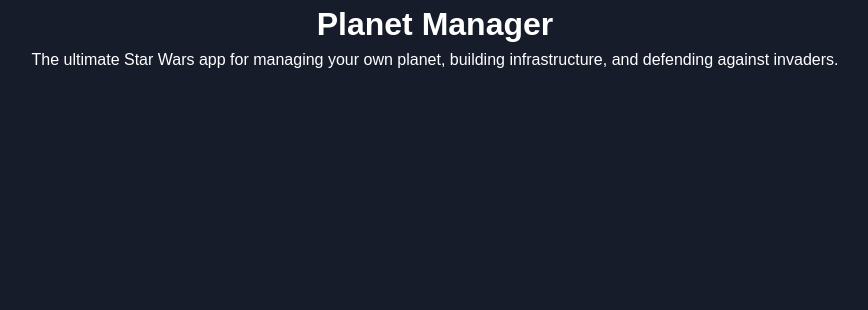
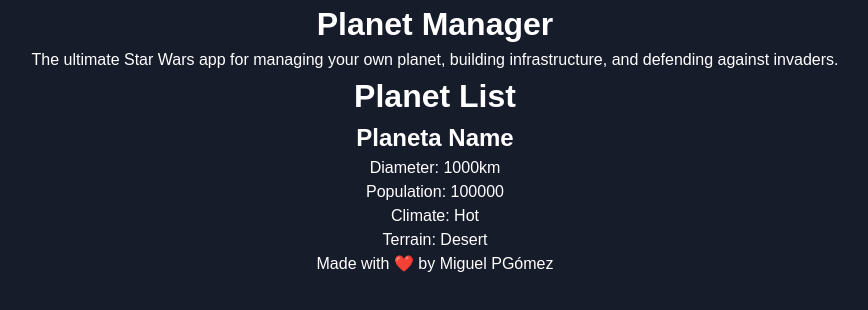
Before and after one commit to mig-code/planet-manager, a React (Create React App) app: page / in a window 1280 px wide. Shown: the top 310 px of the page, without its empty margins (205-1073 px from the left). Built offline with nearby package versions, Linux system fonts and the light colour scheme.

Commit message:
:construction: add basic components structure

```diff
--- a/src/components/app/App.tsx
+++ b/src/components/app/App.tsx
@@ -1,17 +1,12 @@
 import React from 'react';
+import { Layout } from '../layout/layout';
 
 import './App.scss';
 
 function App() {
     return (
         <div className="App">
-            <header className="App-header">
-                <h1>Planet Manager</h1>
-                <p>
-                    The ultimate Star Wars app for managing your own planet,
-                    building infrastructure, and defending against invaders.
-                </p>
-            </header>
+            <Layout></Layout>
         </div>
     );
 }
--- /dev/null
+++ b/src/components/footer/footer.tsx
@@ -0,0 +1,12 @@
+export function Footer() {
+    return (
+        <footer className="footer">
+            <p>
+                Made with ❤️ by{' '}
+                <a href="https://github.com/mig-code/teachers-marketplace">
+                    Miguel PGómez
+                </a>
+            </p>
+        </footer>
+    );
+}
--- /dev/null
+++ b/src/components/header/header.tsx
@@ -0,0 +1,11 @@
+export function Header() {
+    return (
+        <header className="App-header">
+            <h1>Planet Manager</h1>
+            <p>
+                The ultimate Star Wars app for managing your own planet,
+                building infrastructure, and defending against invaders.
+            </p>
+        </header>
+    );
+}
--- /dev/null
+++ b/src/components/layout/layout.tsx
@@ -0,0 +1,13 @@
+import { HomePage } from '../../pages/home/home.page';
+import { Footer } from '../footer/footer';
+import { Header } from '../header/header';
+
+export function Layout() {
+    return (
+        <div className="layout-container">
+            <Header></Header>
+            <HomePage></HomePage>
+            <Footer></Footer>
+        </div>
+    );
+}
--- /dev/null
+++ b/src/components/planet.card/planet.card.tsx
@@ -0,0 +1,11 @@
+export function PlanetCard() {
+    return (
+        <>
+            <h2>Planeta Name</h2>
+            <p>Diameter: 1000km</p>
+            <p>Population: 100000</p>
+            <p>Climate: Hot</p>
+            <p>Terrain: Desert</p>
+        </>
+    );
+}
--- /dev/null
+++ b/src/components/planet.list/planet.list.tsx
@@ -0,0 +1,10 @@
+import { PlanetCard } from '../planet.card/planet.card';
+
+export function PlanetList() {
+    return (
+        <>
+            <h1>Planet List</h1>
+            <PlanetCard></PlanetCard>
+        </>
+    );
+}
--- /dev/null
+++ b/src/pages/home/home.page.tsx
@@ -0,0 +1,9 @@
+import { PlanetList } from '../../components/planet.list/planet.list';
+
+export function HomePage() {
+    return (
+        <div>
+            <PlanetList></PlanetList>
+        </div>
+    );
+}
```
